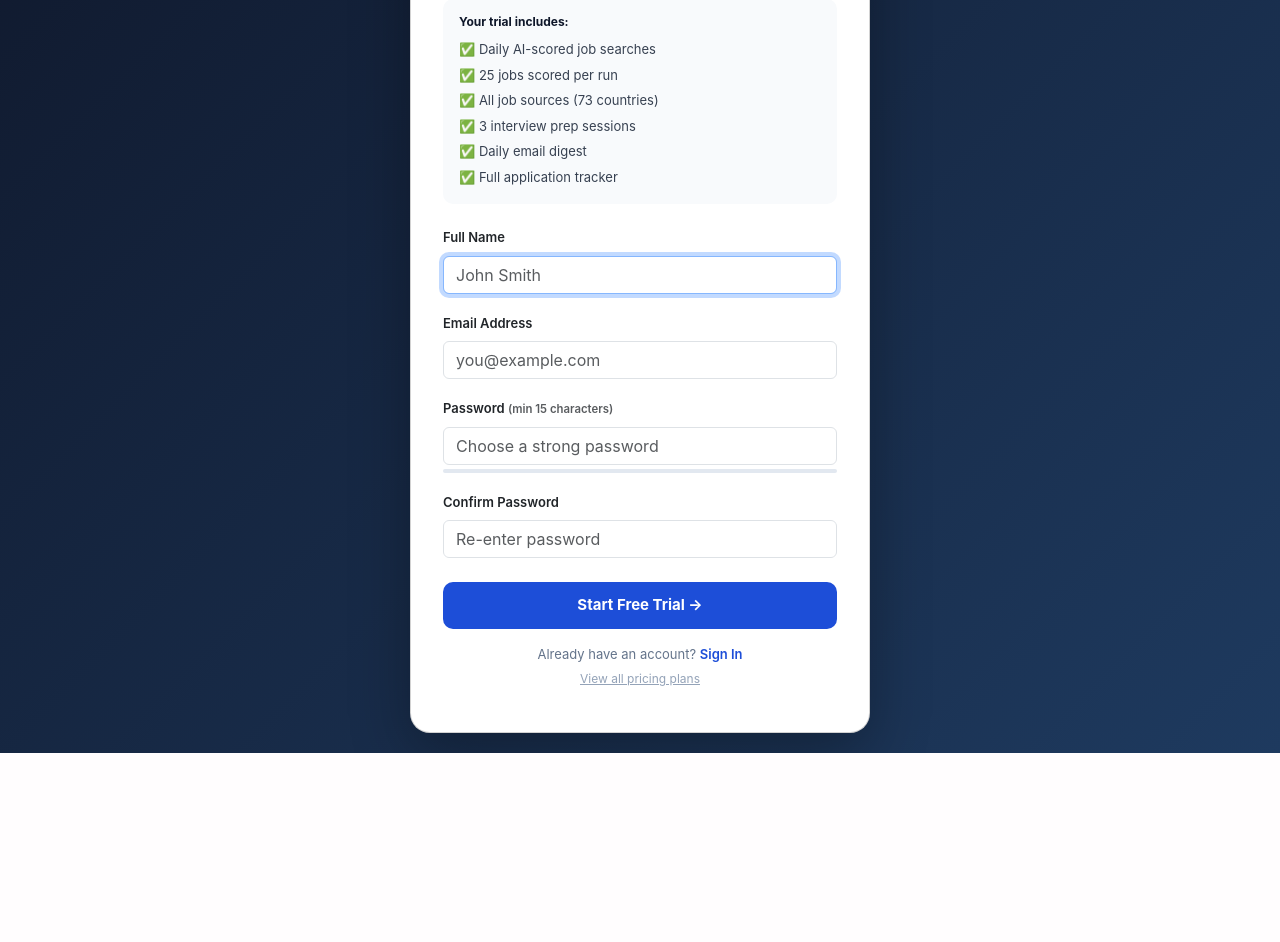
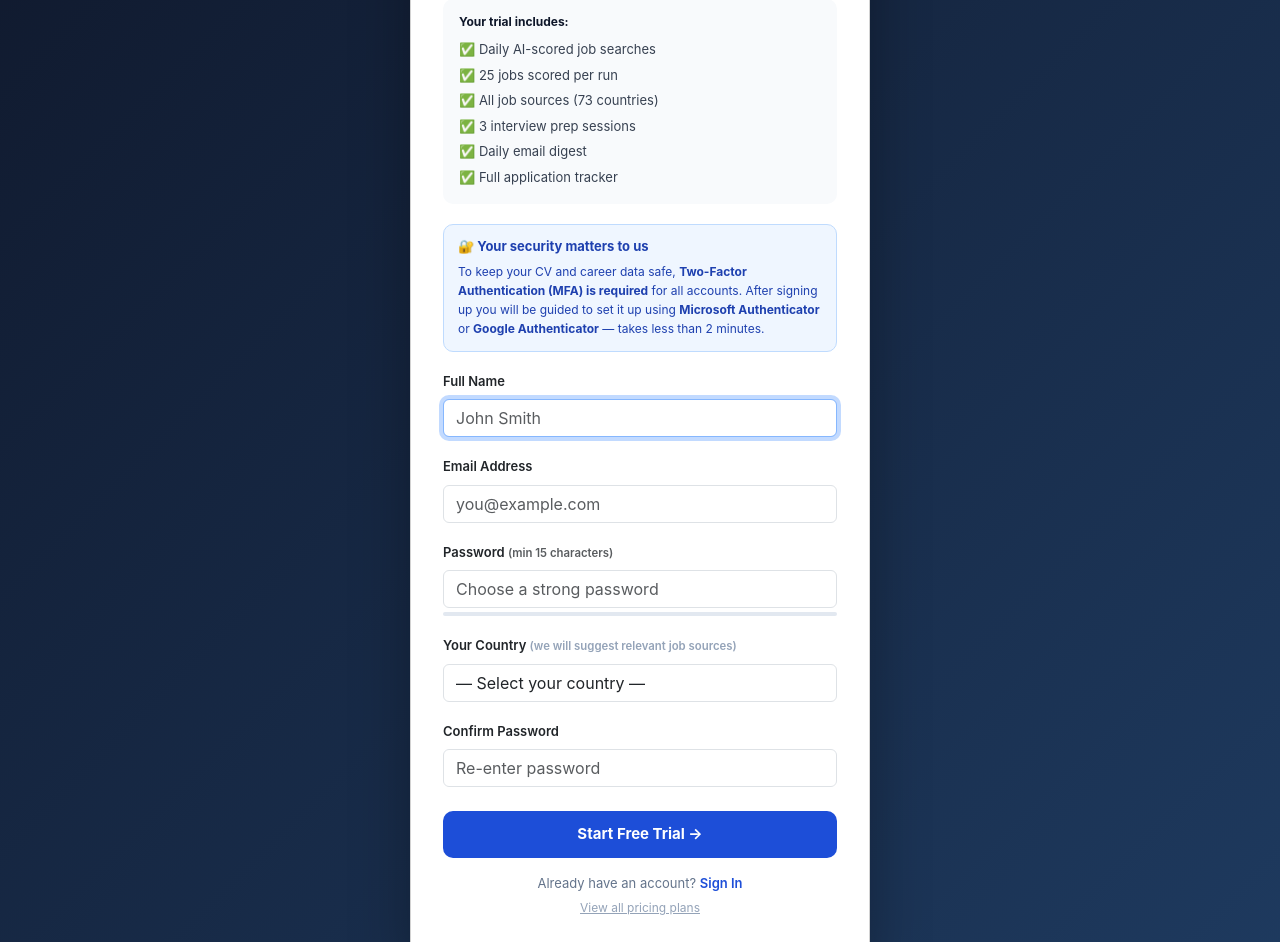
Before and after one commit to PilotGuy13/job-hunter-web, a Flask app: page /register in a window 1280 px wide. Shown: the part 287-1229 px from the top of the page. Before the commit the page ends 1040 px from the top, so only its background shows below. Run offline with Flask 3, Linux system fonts and the light colour scheme; parts of the project's set-up code (start-up, migrations or seed data) failed here and were passed over; some libraries are stand-ins or nearby versions.

Commit message:
Spend cap per user, plan limits, country selector, dashboard sort by score, work arrangement icons

```diff
--- a/app.py
+++ b/app.py
@@ -323,7 +323,7 @@ def reset_password(token):
 @app.route("/")
 @login_required
 def dashboard():
-    sort       = request.args.get("sort", "date")
+    sort       = request.args.get("sort", "score")
     priority   = request.args.get("priority", "")
     source     = request.args.get("source", "")
     min_score  = request.args.get("min_score", "")
@@ -451,8 +451,9 @@ def run_now():
         return jsonify({"error": "Already running", "running": True}), 409
 
     # Daily spend cap — protect against runaway API costs
-    if not check_daily_spend_cap(cap_usd=5.0):
-        return jsonify({"error": "Daily API spend cap reached ($5 USD). Searches will resume tomorrow.", "running": False}), 429
+    cap_ok, cap_reason = check_daily_spend_cap(current_user.id)
+    if not cap_ok:
+        return jsonify({"error": cap_reason, "running": False}), 429
 
     _run_log[uid]  = []
     _run_done[uid] = False
@@ -1138,14 +1139,22 @@ def admin_require_mfa():
 
 # ── Daily Spend Cap ──────────────────────────────────────────────────────────
 
-def check_daily_spend_cap(cap_usd=5.0):
-    """Returns True if daily spend is under the cap."""
+def check_daily_spend_cap(user_id, per_user_cap=2.0, total_cap=20.0):
+    """Returns (ok, reason). Enforces $2/user/day and $20/day total."""
     from models import UsageLog
     from datetime import date
     today = date.today()
-    logs = UsageLog.query.filter_by(date=today).all()
-    total_spent = sum(l.est_cost_usd for l in logs)
-    return total_spent < cap_usd
+    # Per-user check
+    user_logs = UsageLog.query.filter_by(user_id=user_id, date=today).all()
+    user_spent = sum(l.est_cost_usd for l in user_logs)
+    if user_spent >= per_user_cap:
+        return False, f"Your daily search limit reached (${per_user_cap} USD). Resets at midnight UTC."
+    # Total platform check
+    all_logs = UsageLog.query.filter_by(date=today).all()
+    total_spent = sum(l.est_cost_usd for l in all_logs)
+    if total_spent >= total_cap:
+        return False, f"Platform daily capacity reached. Searches resume at midnight UTC."
+    return True, ""
 
 
 # ── Job Sources API ──────────────────────────────────────────────────────────
@@ -1162,10 +1171,15 @@ def api_job_sources(country):
 @app.route("/api/job-sources/countries")
 @login_required
 def api_job_source_countries():
-    """Return list of all available countries."""
+    """Return list of all available countries with plan limits."""
     from job_sources_data import JOB_SOURCES
-    countries = sorted(JOB_SOURCES.keys())
-    return jsonify({"countries": countries})
+    limits = get_plan_limits(current_user)
+    return jsonify({
+        "countries": sorted(JOB_SOURCES.keys()),
+        "max_countries": limits["countries"],
+        "max_sources": limits["sources"],
+        "default_country": getattr(current_user, "default_country", "") or "",
+    })
 
 
 # ── Pricing ──────────────────────────────────────────────────────────────────
@@ -1231,8 +1245,8 @@ def register():
         db.session.commit()
 
         login_user(user, remember=True)
-        flash(f"Welcome {full_name}! Your 14-day Standard trial has started.", "success")
-        return redirect(url_for("dashboard"))
+        flash(f"Welcome {full_name}! Your 14-day Standard trial has started. Please set up MFA to secure your account.", "success")
+        return redirect(url_for("mfa_setup"))
 
     return render_template("register.html")
 
--- a/models.py
+++ b/models.py
@@ -70,6 +70,7 @@ class User(UserMixin, db.Model):
     subscription_plan   = db.Column(db.String(16), default="free")  # free|lite|standard|pro|trial
     trial_end_date      = db.Column(db.DateTime)
     plan_activated_at   = db.Column(db.DateTime)
+    default_country     = db.Column(db.String(64), default="")  # user's home country
     mfa_dismissed       = db.Column(db.Boolean, default=False)   # user dismissed MFA prompt
     require_mfa         = db.Column(db.Boolean, default=False)   # admin: force MFA for this user
     mfa_grace_until     = db.Column(db.DateTime)                 # deadline to enable MFA
--- a/templates/register.html
+++ b/templates/register.html
@@ -48,6 +48,15 @@
       </ul>
     </div>
 
+    <!-- MFA requirement notice -->
+    <div style="background:#eff6ff;border:1px solid #bfdbfe;border-radius:10px;padding:12px 14px;margin-bottom:16px;">
+      <p style="font-weight:700;color:#1e40af;font-size:13px;margin:0 0 5px;">🔐 Your security matters to us</p>
+      <p style="color:#1e40af;font-size:12px;margin:0;line-height:1.6;">
+        To keep your CV and career data safe, <strong>Two-Factor Authentication (MFA) is required</strong> for all accounts.
+        After signing up you will be guided to set it up using <strong>Microsoft Authenticator</strong> or <strong>Google Authenticator</strong> — takes less than 2 minutes.
+      </p>
+    </div>
+
     {% with messages = get_flashed_messages(with_categories=true) %}
       {% for category, message in messages %}
         <div class="alert-{{ 'error' if category == 'error' else 'success' }}">{{ message }}</div>
@@ -69,6 +78,16 @@
         <div class="pw-strength" id="pwStrength" style="background:#e2e8f0;"></div>
         <div id="pwFeedback" style="font-size:11px;color:#64748b;margin-top:2px;"></div>
       </div>
+      <div class="mb-3">
+        <label class="form-label fw-semibold" style="font-size:13px;">Your Country <small style="color:#94a3b8;">(we will suggest relevant job sources)</small></label>
+        <select name="default_country" id="reg_country" class="form-control" onchange="suggestSources(this.value)" required>
+          <option value="">— Select your country —</option>
+        </select>
+      </div>
+      <div id="suggestedSources" style="display:none;background:#f8fafc;border:1px solid #e2e8f0;border-radius:8px;padding:10px 14px;margin-bottom:12px;">
+        <p style="font-size:12px;font-weight:700;color:#0f172a;margin:0 0 6px;">Recommended sources for your country:</p>
+        <div id="sourceTagList"></div>
+      </div>
       <div class="mb-4">
         <label class="form-label fw-semibold" style="font-size:13px;">Confirm Password</label>
         <input type="password" name="confirm_password" class="form-control" placeholder="Re-enter password" required>
@@ -88,6 +107,47 @@
 </div>
 
 <script>
+// Load countries on page load
+window.addEventListener('load', function() {
+  fetch('/api/job-sources/countries')
+    .then(function(r){ return r.json(); })
+    .then(function(d) {
+      var sel = document.getElementById('reg_country');
+      var popular = ['New Zealand','Australia','United Kingdom','United States','Canada','Singapore','Ireland','Germany'];
+      popular.forEach(function(c) {
+        if (d.countries.indexOf(c) > -1) {
+          var o = document.createElement('option');
+          o.value = c; o.textContent = c; sel.appendChild(o);
+        }
+      });
+      var sep = document.createElement('option');
+      sep.disabled = true; sep.textContent = '── More countries ──';
+      sel.appendChild(sep);
+      d.countries.forEach(function(c) {
+        if (popular.indexOf(c) === -1) {
+          var o = document.createElement('option');
+          o.value = c; o.textContent = c; sel.appendChild(o);
+        }
+      });
+    }).catch(function(){});
+});
+
+function suggestSources(country) {
+  if (!country) { document.getElementById('suggestedSources').style.display='none'; return; }
+  fetch('/api/job-sources/' + encodeURIComponent(country))
+    .then(function(r){ return r.json(); })
+    .then(function(d) {
+      var top = d.sources.slice(0,5);
+      var list = document.getElementById('sourceTagList');
+      var colors = {api:'#059669',rss:'#0284c7',restricted:'#d97706',web:'#64748b'};
+      list.innerHTML = top.map(function(s) {
+        var col = colors[s.integration] || '#64748b';
+        return '<span style="display:inline-block;background:#f0fdf4;color:' + col + ';border:1px solid ' + col + ';padding:2px 8px;border-radius:4px;font-size:11px;font-weight:600;margin:2px;">' + s.name + '</span>';
+      }).join('');
+      document.getElementById('suggestedSources').style.display = top.length ? 'block' : 'none';
+    }).catch(function(){});
+}
+
 function checkStrength(val) {
   var bar = document.getElementById('pwStrength');
   var feedback = document.getElementById('pwFeedback');
```
Also changed, not shown: templates/dashboard.html (+8 -0 lines), templates/profile.html (+23 -1 lines).
